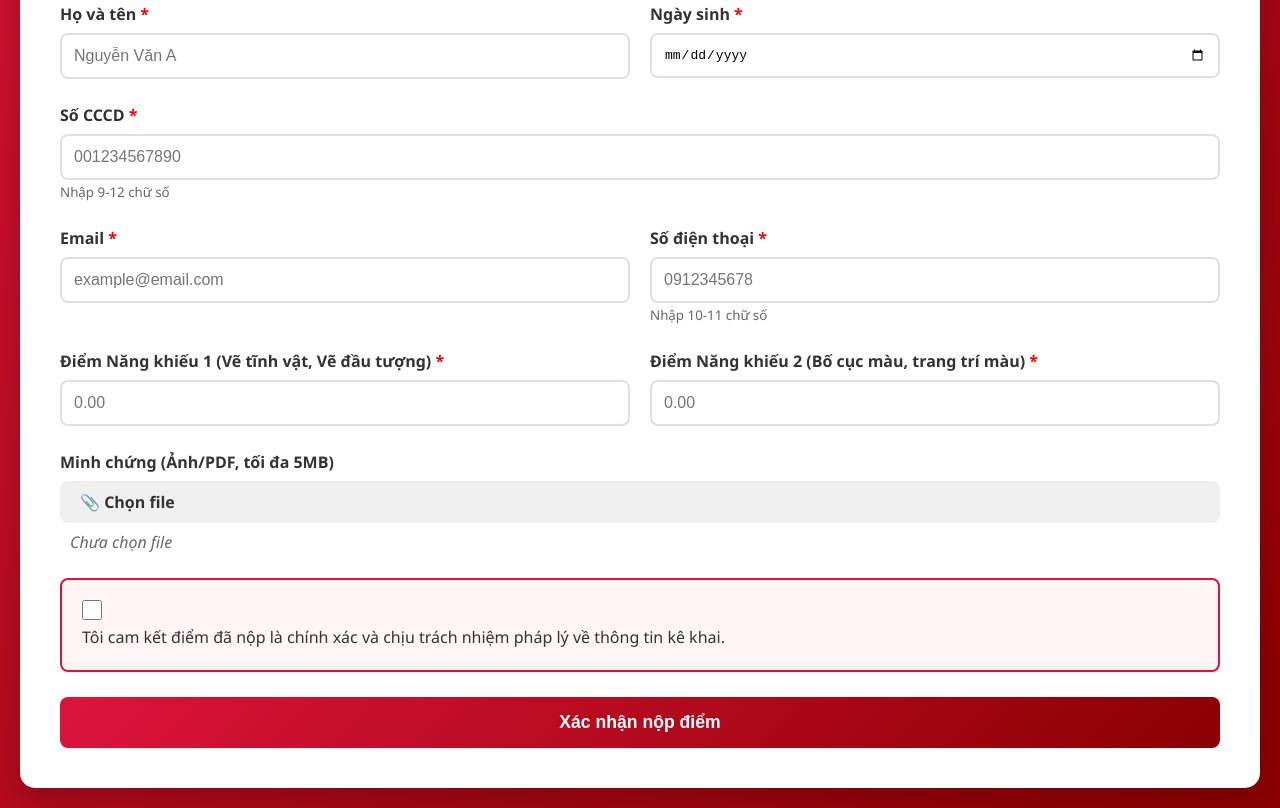
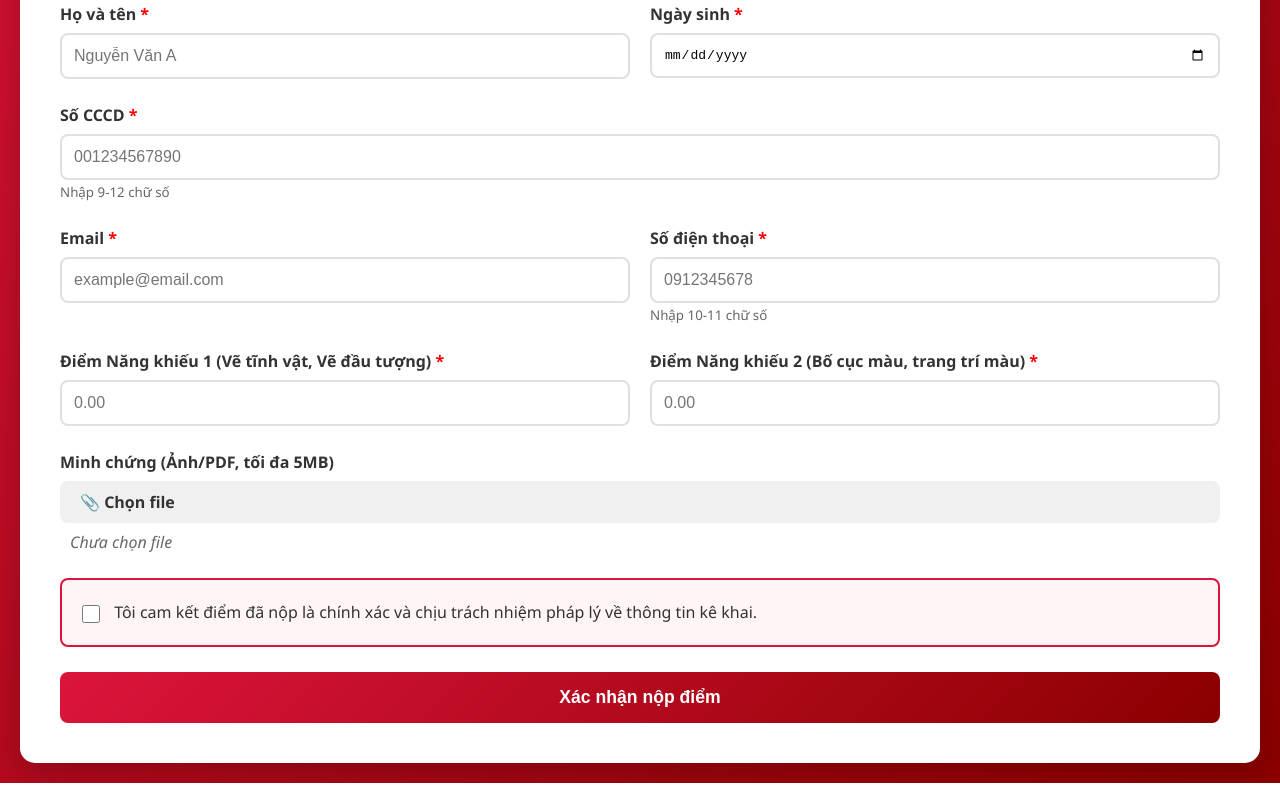
Before and after one commit to haihoandaotao/dangkydiemvmt, a website: page frontend/index.html in a window 1280 px wide. Shown: the part 531-1339 px from the top of the page. After the commit the page ends 1314 px from the top, so only its background shows below. Drawn offline with Linux system fonts and the light colour scheme.

Commit message:
Fix checkbox layout - wrap input inside label tag

```diff
--- a/frontend/index.html
+++ b/frontend/index.html
@@ -177,23 +177,20 @@
         }
 
         .checkbox-group label {
-            display: flex;
-            align-items: flex-start;
+            display: block;
             cursor: pointer;
             font-size: 1em;
             color: #333;
             line-height: 1.6;
-            gap: 12px;
         }
 
         .checkbox-group input[type="checkbox"] {
-            width: 20px;
-            height: 20px;
-            min-width: 20px;
-            flex-shrink: 0;
-            margin: 0;
+            width: 18px;
+            height: 18px;
+            margin-right: 10px;
             cursor: pointer;
             accent-color: #dc143c;
+            vertical-align: middle;
         }
 
         .btn {
@@ -550,8 +547,8 @@
                     </div>
 
                     <div class="checkbox-group">
-                        <input type="checkbox" id="confirmCommitment" name="confirmCommitment" required>
-                        <label for="confirmCommitment">
+                        <label>
+                            <input type="checkbox" id="confirmCommitment" name="confirmCommitment" required>
                             Tôi cam kết điểm đã nộp là chính xác và chịu trách nhiệm pháp lý về thông tin kê khai.
                         </label>
                     </div>
```
